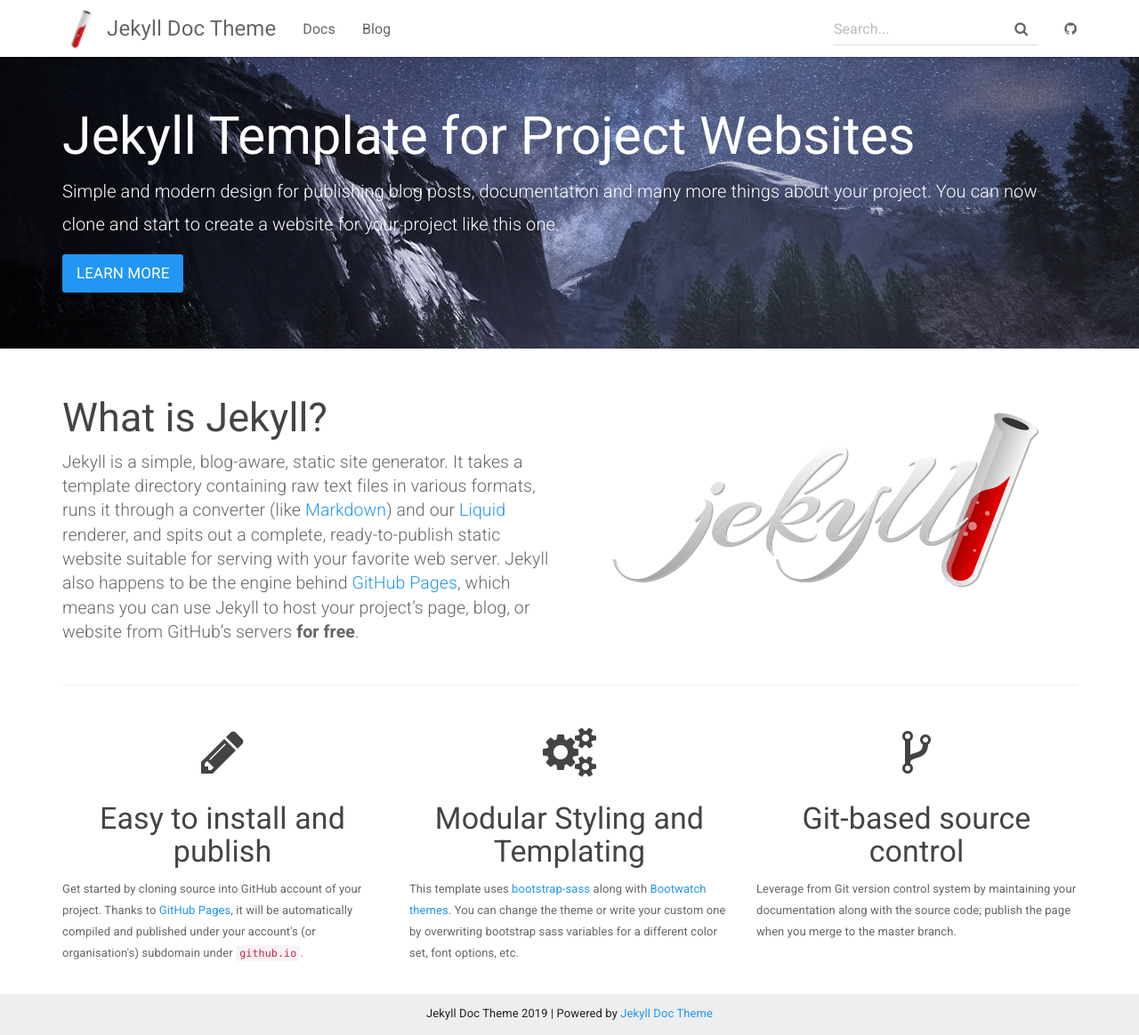
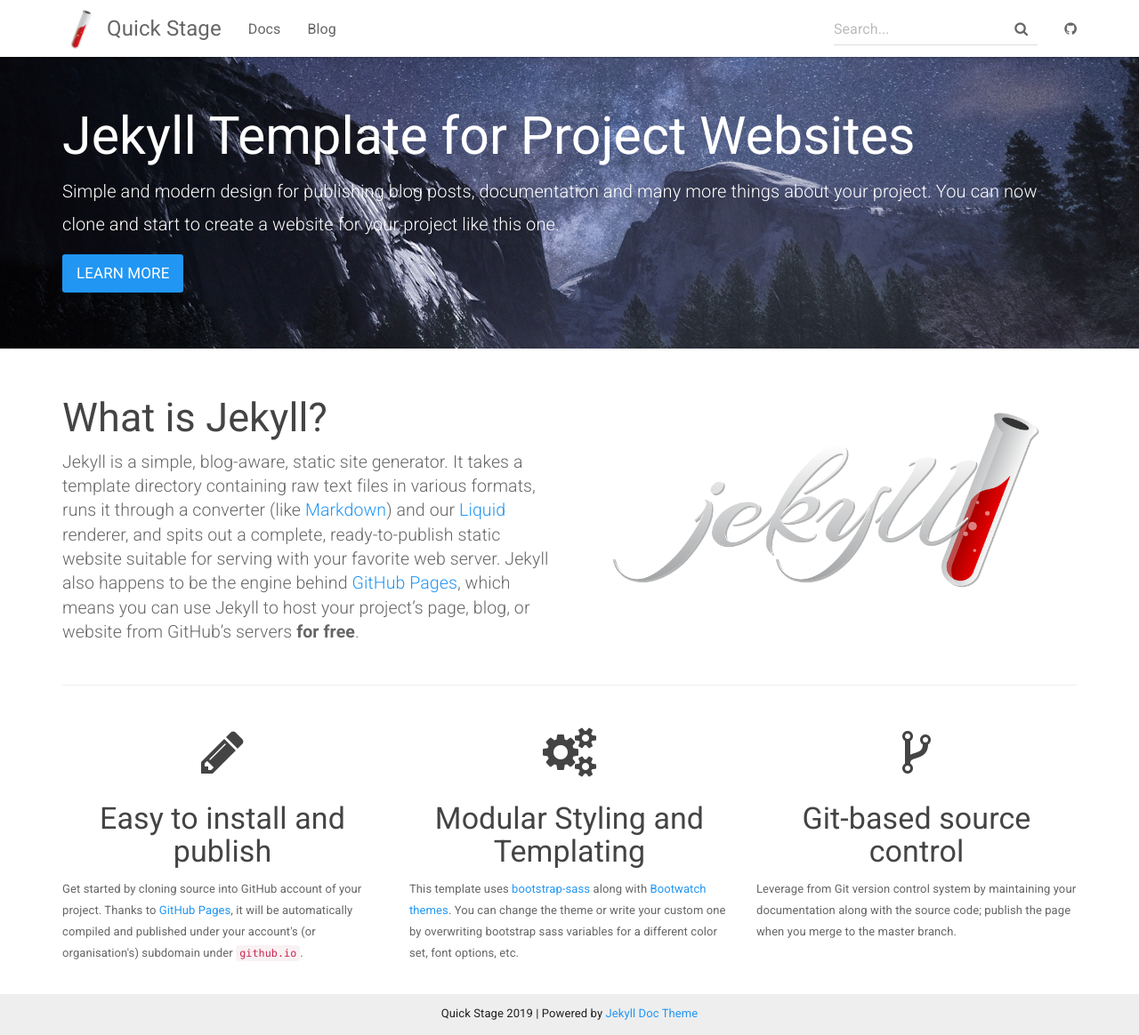
Before and after one commit to QuickStage/quickstage.github.io, a Jekyll site: the page built from index.html, in a window 1280 px wide and 1164 px high. Shown: the whole window at 89% size. Built offline with Jekyll 4.4.1, drawn with Linux system fonts in a browser that asks for light colours.

Commit message:
Update _config.yml

```diff
--- a/_config.yml
+++ b/_config.yml
@@ -1,15 +1,14 @@
 # Site settings
-title: Jekyll Doc Theme
-email: your-email@domain.com
+title: Quick Stage
+email: 1187928257@qq.com
 description: >
-  Jekyll Template for Project Websites
-  providing documentation and blog post pages.
+  Guide of Quick Stage.
 lang: en-US
 
 baseurl: "/" # the subpath of your site, e.g. /blog/
-url: https://aksakalli.github.io/jekyll-doc-theme # the base hostname & protocol for your site
-git_address: https://github.com/aksakalli/jekyll-doc-theme
-git_edit_address: https://github.com/aksakalli/jekyll-doc-theme/blob/gh-pages
+url: https://quickstage.org/ # the base hostname & protocol for your site
+git_address: https://github.com/AkiraVoid/QuickStage/
+git_edit_address: https://github.com/AkiraVoid/QuickStage/
 
 # theme options from https://bootswatch.com/3/
 # comment out this to use default Bootstrap
```
